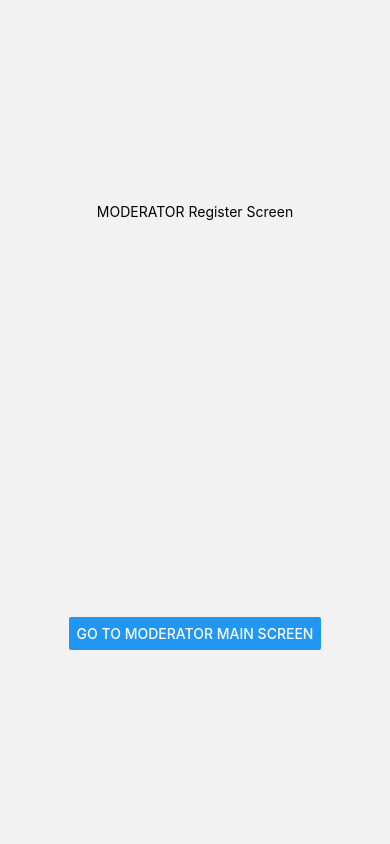
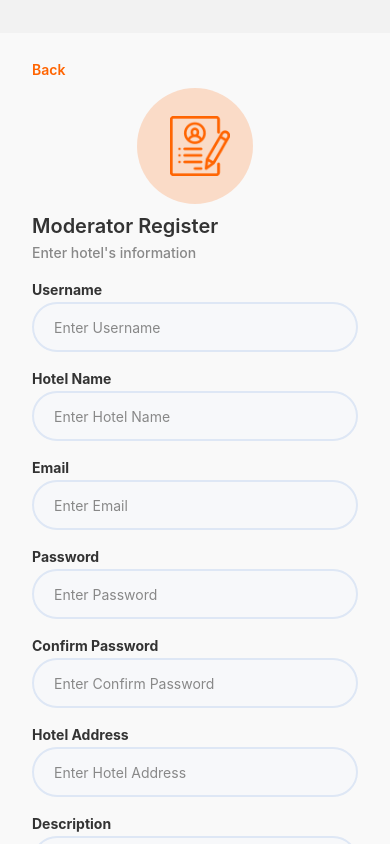
Before and after one commit to dothenghia/JoyHub, a React Native app in the folder src/: screen /ModeratorRegisterPage in a window 390 px wide. Built offline with nearby package versions, Linux system fonts and the light colour scheme.

Commit message:
Build Moderator Register Screen

```diff
--- a/src/components/common/InputField/InputField.jsx
+++ b/src/components/common/InputField/InputField.jsx
@@ -23,7 +23,7 @@ const styles = StyleSheet.create({
         marginBottom: 14,
         backgroundColor: COLORS.input_background,
 
-        paddingLeft: 20,
+        paddingHorizontal: 20,
         borderColor: COLORS.input_border,
         borderWidth: 2,
         borderRadius: 50,
--- a/src/screens/ModRegisterScreen.jsx
+++ b/src/screens/ModRegisterScreen.jsx
@@ -1,22 +1,160 @@
-import React from "react";
-import { StyleSheet, Text, View, Button } from "react-native";
+import { useState } from "react";
+import { StyleSheet, Text, View, Image, TouchableOpacity, ScrollView } from "react-native";
+import Checkbox from 'expo-checkbox';
+
+
+// Style & Theme
+import { COLORS, TEXTS } from '../constants/theme'
+import generalStyles from "../styles";
+
+// Components
+import InputField from "../components/common/InputField/InputField";
 
 export default function ModRegisterScreen({ navigation }) {
+
+    // ------ Handle data
+    const [username, setUsername] = useState('');
+    const [hotelname, setHotelname] = useState('');
+    const [email, setEmail] = useState('');
+    const [password, setPassword] = useState('');
+    const [confirm, setConfirm] = useState('');
+    const [address, setAddress] = useState('');
+    const [description, setDescription] = useState('');
+    const [isChecked, setChecked] = useState(false);
+
+    const submitHandler = () => {
+        navigation.navigate("LoginPage")
+        alert('Register successfully');
+    }
+
+    // ------ Render UI
     return (
-        <View style={{ flex: 1 }}>
-            <View style={{ flex: 1, alignItems: "center", justifyContent: "center" }}>
-                <Text>MODERATOR Register Screen</Text>
+        <ScrollView style={generalStyles.page_container}>
+
+            <View style={{ alignItems: 'flex-start', marginTop: 28 }}>
+                <TouchableOpacity
+                    onPress={() => navigation.navigate('SignupPage')}
+                >
+                    <Text style={{ color: COLORS.primary, fontWeight: '600' }}>
+                        Back
+                    </Text>
+                </TouchableOpacity>
             </View>
 
-            <View style={{ flex: 1, alignItems: "center", justifyContent: "center" }}>
-                <Button
-                    title="Go to MODERATOR MAIN Screen"
-                    onPress={() => navigation.navigate("ModeratorMain")}
+            <View style={styles.icon_wrapper}>
+                <Image
+                    source={require('../assets/icons/register.png')}
+                    style={styles.icon_image}
                 />
             </View>
 
-        </View>
+            <Text style={generalStyles.heading_1}>Moderator Register</Text>
+            <Text style={generalStyles.subheading_2}>Enter hotel's information</Text>
+
+            <Text style={{ ...generalStyles.input_label, fontWeight: 'bold', marginTop: 20}}>Username</Text>
+            <InputField
+                plhd='Enter Username'
+                setTextValue={setUsername}
+            />
+
+            <Text style={{ ...generalStyles.input_label, fontWeight: 'bold', marginTop: 4 }}>Hotel Name</Text>
+            <InputField
+                plhd='Enter Hotel Name'
+                setTextValue={setHotelname}
+            />
+
+            <Text style={{ ...generalStyles.input_label, fontWeight: 'bold', marginTop: 4 }}>Email</Text>
+            <InputField
+                plhd='Enter Email'
+                setTextValue={setEmail}
+            />
+
+            <Text style={{ ...generalStyles.input_label, fontWeight: 'bold', marginTop: 4 }}>Password</Text>
+            <InputField
+                plhd='Enter Password'
+                setTextValue={setPassword}
+            />
+
+            <Text style={{ ...generalStyles.input_label, fontWeight: 'bold', marginTop: 4 }}>Confirm Password</Text>
+            <InputField
+                plhd='Enter Confirm Password'
+                setTextValue={setConfirm}
+            />
+
+            <Text style={{ ...generalStyles.input_label, fontWeight: 'bold', marginTop: 4 }}>Hotel Address</Text>
+            <InputField
+                plhd='Enter Hotel Address'
+                setTextValue={setAddress}
+            />
+
+            <Text style={{ ...generalStyles.input_label, fontWeight: 'bold', marginTop: 4 }}>Description</Text>
+            <InputField
+                plhd='Enter description about the hotel'
+                setTextValue={setDescription}
+            />
+
+
+            <View style={styles.checkboxLine}>
+                <Checkbox
+                    style={styles.checkbox}
+                    value={isChecked}
+                    onValueChange={setChecked}
+                    color={isChecked ? '#FF6400' : undefined}
+                />
+                <Text>
+                    I accept the
+                </Text>
+                <TouchableOpacity>
+                    <Text style={{ color: COLORS.primary, marginLeft: 3 }}>
+                        Terms of Service
+                    </Text>
+                </TouchableOpacity>
+            </View>
+
+            <View style={{ marginBottom: 50 }}>
+                <TouchableOpacity
+                    onPress={submitHandler}
+                    style={{ backgroundColor: COLORS.primary, height: 52, marginTop: 24, alignItems: 'center', justifyContent: 'center', borderRadius: 50 }}
+                >
+                    <Text style={{ color: '#fff', fontWeight: '800', fontSize: TEXTS.lg }}>
+                        Register
+                    </Text>
+                </TouchableOpacity>
+            </View>
+
+        </ScrollView>
     );
 }
 
-const styles = StyleSheet.create({});
+const styles = StyleSheet.create({
+    icon_wrapper: {
+        marginTop: 10,
+        alignSelf: 'center',
+        width: 116,
+        height: 116,
+        padding: 28,
+        borderRadius: 100,
+        alignItems: 'center',
+        backgroundColor: 'rgba(255, 100, 0, .2)',
+    },
+    icon_image: {
+        marginLeft: 9,
+        width: '100%',
+        height: '100%',
+        resizeMode: 'contain',
+    },
+
+    checkboxLine: {
+        marginTop: 10,
+        flexDirection: 'row',
+        justifyContent: 'center',
+        alignItems: 'center',
+        color: COLORS.text,
+    },
+    checkbox: {
+        marginRight: 6,
+        width: 28,
+        height: 28,
+        borderRadius: 6,
+    },
+});
```
